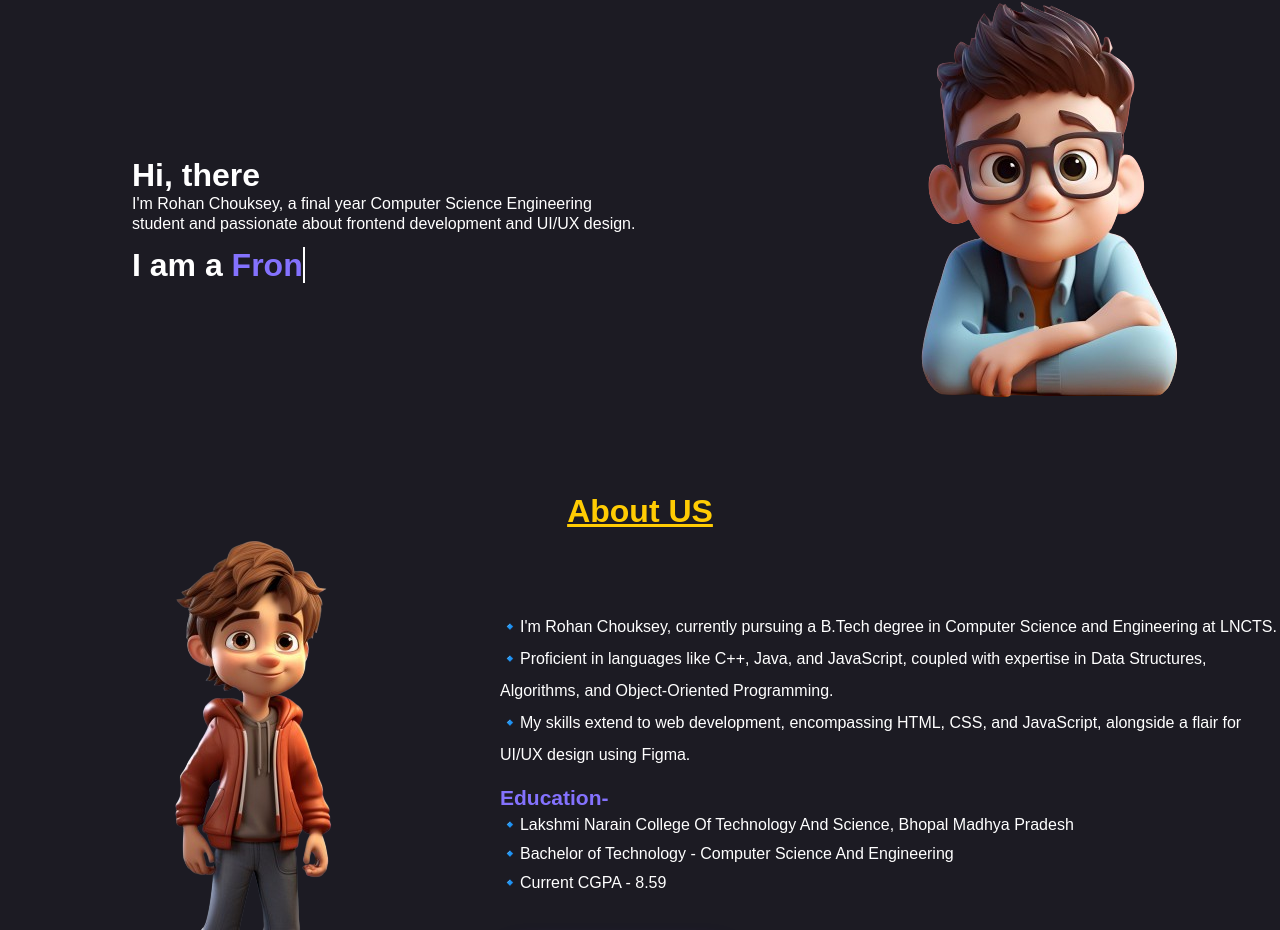
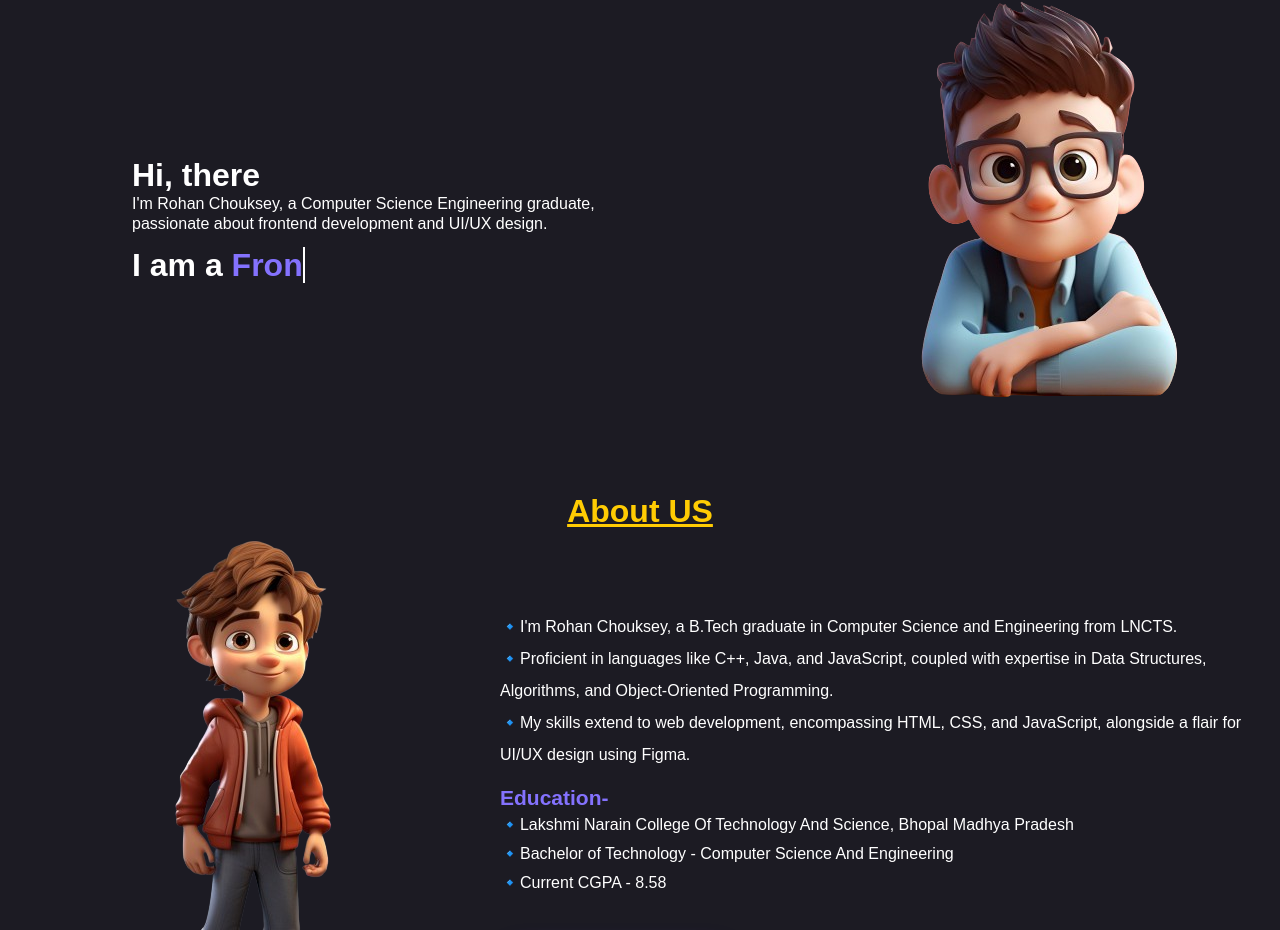
Before and after one commit to ROHANCHOUKSEY/2portfolio, a plain HTML site: page index.html in a window 1280 px wide. Shown: the part 102-1032 px from the top of the page. Drawn offline with Linux system fonts and the light colour scheme.

Commit message:
Updated the code with new changes

```diff
--- a/index.html
+++ b/index.html
@@ -32,7 +32,7 @@
     <div class="Introduction" id="introduction">
         <div class="intro">
                 <h1 style="color: white;">Hi, there</h1>
-                <p style="color: white; margin-bottom: 13px; line-height: 20px;" >I'm Rohan Chouksey, a final year Computer Science Engineering student and passionate about frontend development and UI/UX design.</p>
+                <p style="color: white; margin-bottom: 13px; line-height: 20px;" >I'm Rohan Chouksey, a Computer Science Engineering graduate, passionate about frontend development and UI/UX design.</p>
                 <h1 style="color: white;" class="changeName">
                I am a <a href="" class="typewrite" data-period="2000" data-type='[ "Programmer", "Frontend Developer", "UI Designer"]' style="color: rgb(132 114 254);">
                       <span class="wrap"></span>
@@ -54,7 +54,7 @@
             </div>
             <div class="aboutMe">
                 <p class="aboutMeContent" style="color: white;">
-                    🔹I'm Rohan Chouksey, currently pursuing a B.Tech degree in Computer Science and Engineering at LNCTS.
+                    🔹I'm Rohan Chouksey, a B.Tech graduate in Computer Science and Engineering from LNCTS.
                     <br>
                     🔹Proficient in languages like C++, Java, and JavaScript, coupled with expertise in Data Structures, Algorithms, and Object-Oriented Programming.
                     <br>
@@ -66,7 +66,7 @@
                     <div class="educationDiv">
                         <p>🔹Lakshmi Narain College Of Technology And Science, Bhopal Madhya Pradesh</p>
                         <p>🔹Bachelor of Technology - Computer Science And Engineering</p>
-                        <p>🔹Current CGPA - 8.59</p>
+                        <p>🔹Current CGPA - 8.58</p>
                     </div>
                     <button  class="ResumeButton">
                         <a href="https://drive.google.com/file/d/1hsCdjK31tI8JsNaPZ1ab4DIRwS1eeXaM/view?usp=sharing" class="cssbuttons-io-button">
```
